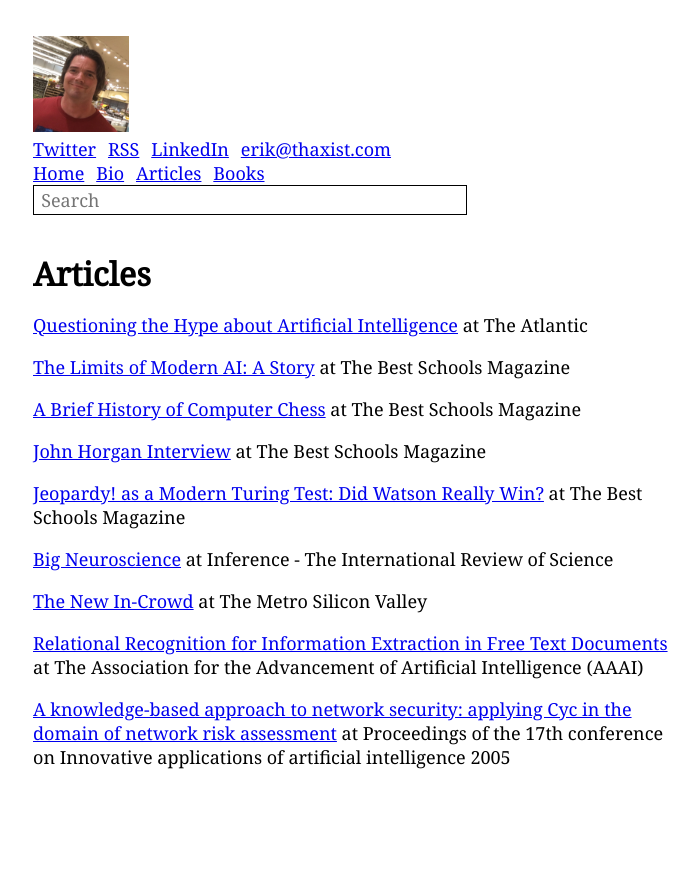
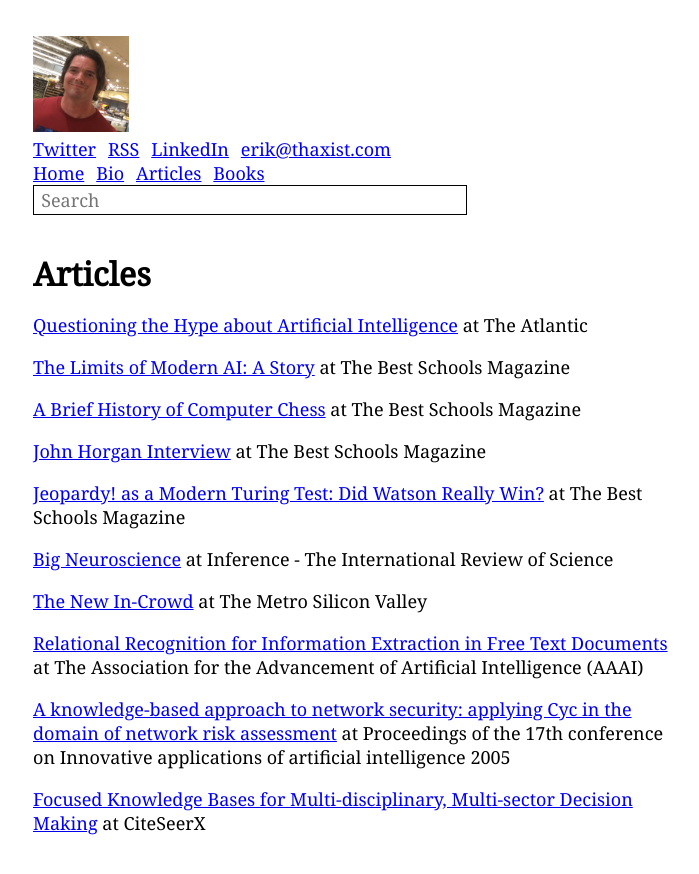
Before and after one commit to thaxist/thaxist.github.io, a Jekyll site: the page built from articles.md, in a window 1280 px wide. Shown: the top 874 px of the page, without its empty margins (287-986 px from the left). Built offline with Jekyll 4.4.1, drawn with Linux system fonts in a browser that asks for light colours.

Commit message:
Update articles.md

```diff
--- a/articles.md
+++ b/articles.md
@@ -29,3 +29,6 @@ at The Association for the Advancement of Artificial Intelligence (AAAI)
 
 [A knowledge-based approach to network security: applying Cyc in the domain of network risk assessment](http://dl.acm.org/citation.cfm?id=1620092.1620110)
 at Proceedings of the 17th conference on Innovative applications of artificial intelligence 2005
+
+[Focused Knowledge Bases for Multi-disciplinary, Multi-sector Decision Making](http://citeseerx.ist.psu.edu/viewdoc/citations?doi=10.1.1.201.2760)
+at CiteSeerX
```
